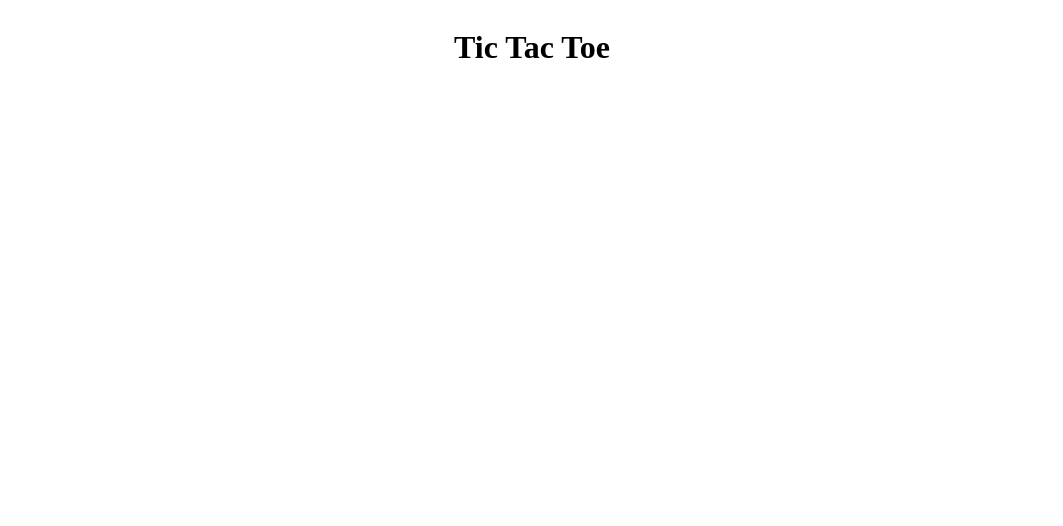
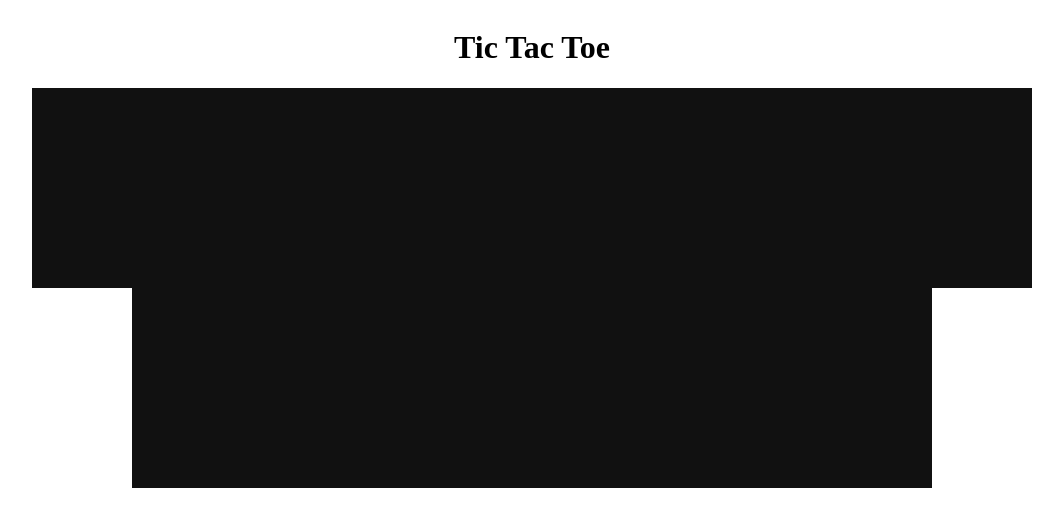
Before and after one commit to timothedepoorter/tic-tac-toe, a plain HTML site: page index.html in a window 1280 px wide. Shown: the whole page, without its empty margins (108-1171 px from the left). Drawn offline with nearby package versions, Linux system fonts and the light colour scheme; files that its build step writes are made by us from their sources.

Commit message:
display case  #1

```diff
--- a/sass/components/main.scss
+++ b/sass/components/main.scss
@@ -0,0 +1,11 @@
+.main{
+    display:flex;
+    flex-wrap:wrap;
+    justify-content: center;
+    width:1000px;
+    .case{
+        background-color: #111111;
+        width:200px;
+        height:200px;
+    }
+}
--- a/sass/style.scss
+++ b/sass/style.scss
@@ -1,2 +1,9 @@
 @import "./components/header.scss";
 @import "./components/main.scss";
+
+body{
+    display:flex;
+    justify-content: center;
+    flex-direction: column;
+    align-items: center;
+};
```
